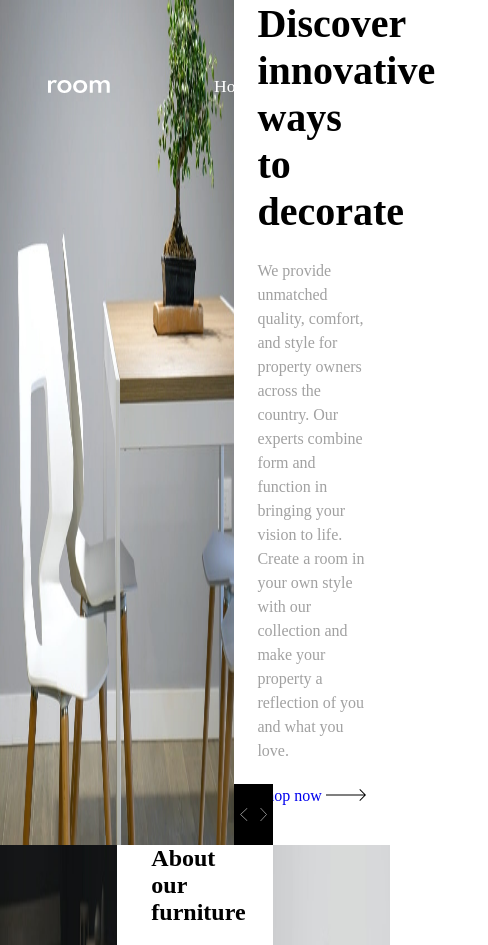
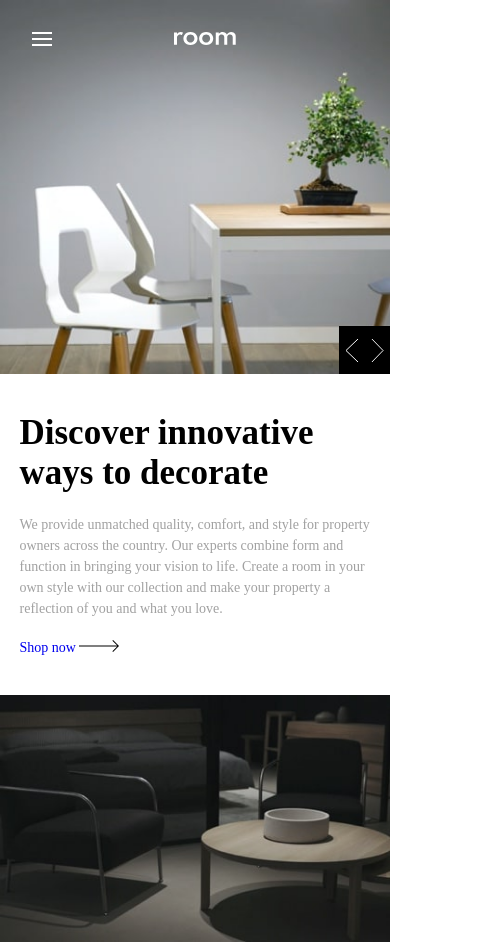
Before and after one commit to SaeM843/Room-Homepage, a website: page index.html in a window 390 px wide. Shown: the top 945 px of the page, 488 px wide, since content can reach past the window. Drawn offline with Linux system fonts and the light colour scheme.

Commit message:
update style for pc and mobile

```diff
--- a/index.html
+++ b/index.html
@@ -44,13 +44,7 @@
 
             <nav class="header__nav">
               <ul>
-                <!-- <li>
-                  <img
-                    class="header__close-icon"
-                    src="./images/icon-close.svg"
-                    alt="close-icon"
-                  />
-                </li> -->
+                <li class="close-li"><div class="close"></div></li>
                 <li><a href="#">Home</a></li>
                 <li><a href="#">Shop</a></li>
                 <li><a href="#">About</a></li>
--- a/main.js
+++ b/main.js
@@ -4,61 +4,61 @@ const sliderImgs = document.querySelectorAll(".slider__img");
 const sliderText = document.querySelectorAll(".slider__text");
 
 //Slider btns//
-const prevSlide = function () {
-  const currentImg = document.querySelector(".active-photo");
-  const currentText = document.querySelector(".active-text");
+// const prevSlide = function () {
+//   const currentImg = document.querySelector(".active-photo");
+//   const currentText = document.querySelector(".active-text");
 
-  currentImg.classList.remove("active-photo");
-  currentText.classList.remove("active-text");
+//   currentImg.classList.remove("active-photo");
+//   currentText.classList.remove("active-text");
 
-  if (
-    currentImg.previousElementSibling &&
-    currentImg.previousElementSibling.classList.contains("slider__img")
-  ) {
-    currentImg.previousElementSibling.classList.add("active-photo");
-    currentText.previousElementSibling.classList.add("active-text");
-  } else {
-    sliderImgs[sliderImgs.length - 1].classList.add("active-photo");
-    sliderText[sliderText.length - 1].classList.add("active-text");
-  }
-};
+//   if (
+//     currentImg.previousElementSibling &&
+//     currentImg.previousElementSibling.classList.contains("slider__img")
+//   ) {
+//     currentImg.previousElementSibling.classList.add("active-photo");
+//     currentText.previousElementSibling.classList.add("active-text");
+//   } else {
+//     sliderImgs[sliderImgs.length - 1].classList.add("active-photo");
+//     sliderText[sliderText.length - 1].classList.add("active-text");
+//   }
+// };
 
-const nextSlide = function () {
-  const currentImg = document.querySelector(".active-photo");
-  const currentText = document.querySelector(".active-text");
+// const nextSlide = function () {
+//   const currentImg = document.querySelector(".active-photo");
+//   const currentText = document.querySelector(".active-text");
 
-  currentImg.classList.remove("active-photo");
-  currentText.classList.remove("active-text");
+//   currentImg.classList.remove("active-photo");
+//   currentText.classList.remove("active-text");
 
-  if (
-    currentImg.nextElementSibling &&
-    currentImg.nextElementSibling.classList.contains("slider__img")
-  ) {
-    currentImg.nextElementSibling.classList.add("active-photo");
-    currentText.nextElementSibling.classList.add("active-text");
-  } else {
-    sliderImgs[0].classList.add("active-photo");
-    sliderText[0].classList.add("active-text");
-  }
-};
+//   if (
+//     currentImg.nextElementSibling &&
+//     currentImg.nextElementSibling.classList.contains("slider__img")
+//   ) {
+//     currentImg.nextElementSibling.classList.add("active-photo");
+//     currentText.nextElementSibling.classList.add("active-text");
+//   } else {
+//     sliderImgs[0].classList.add("active-photo");
+//     sliderText[0].classList.add("active-text");
+//   }
+// };
 
-prevBtn.addEventListener("click", prevSlide);
-nextBtn.addEventListener("click", nextSlide);
+// prevBtn.addEventListener("click", prevSlide);
+// nextBtn.addEventListener("click", nextSlide);
 
 //Navigation//
-const hamburger = document.querySelector(".header__hamburger--mobile");
-const closeIcon = document.querySelector(".header__close-icon");
+const hamburger = document.querySelector(".hamburger");
+const closeIcon = document.querySelector(".close-li");
 const nav = document.querySelector(".header__nav");
 const overlay = document.querySelector("#overlay");
 
 const openNav = function () {
   nav.classList.add("open");
-  overlay.classList.add("dark");
+  // overlay.classList.add("dark");
 };
 
 const closeNav = function () {
   nav.classList.remove("open");
-  overlay.classList.remove("dark");
+  // overlay.classList.remove("dark");
 };
 
 hamburger.addEventListener("click", openNav);
--- a/sass/config/_about.scss
+++ b/sass/config/_about.scss
@@ -12,6 +12,21 @@
 
 .section-2 {
   grid-column: span 4;
+
+  .section__text-wrapper {
+    @include mq(pc) {
+      padding-block: 30px;
+    }
+
+    @include mq(tab) {
+      padding-block: 50px;
+    }
+  }
+
+  .text-wrapper {
+    width: 90%;
+    padding-block: 10%;
+  }
 }
 // .about {
 //   @extend .container;
--- a/sass/config/_aside.scss
+++ b/sass/config/_aside.scss
@@ -10,6 +10,16 @@
 
   &__text {
     margin-bottom: 2.5rem;
+
+    @include mq(tab) {
+      margin-bottom: 0;
+      padding-block: 70px;
+    }
+  }
+
+  .text-wrapper {
+    width: 90%;
+    padding-block: 10%;
   }
 
   .text2,
@@ -22,6 +32,14 @@
     position: absolute;
     bottom: 0;
     display: flex;
+
+    @include mq(tab) {
+      width: 13vw;
+      height: 48px;
+      bottom: auto;
+      top: -48px;
+      right: 0;
+    }
 
     .btn {
       display: inline-flex;
--- a/sass/config/_base.scss
+++ b/sass/config/_base.scss
@@ -9,6 +9,12 @@
 // }
 
 // Utility class
+body {
+  @include mq(sp) {
+    font-size: 14px;
+  }
+}
+
 .grid-container {
   display: grid;
   grid-template-columns: repeat(10, 1fr);
--- /dev/null
+++ b/sass/config/_grid.scss
@@ -0,0 +1,7 @@
+@use "./mediaQuery" as *;
+
+.grid-container {
+  @include mq(tab) {
+    grid-template-columns: 1fr;
+  }
+}
--- a/sass/config/_main.scss
+++ b/sass/config/_main.scss
@@ -6,29 +6,15 @@
   grid-column: span 6;
 
   .slider {
-    width: 100%;
-    height: 100%;
-    &__img {
-      background-image: url("../../images/desktop-image-hero-1.jpg");
-      background-repeat: no-repeat;
-      background-size: cover;
-      width: 100%;
-      height: 100%;
-
-      &.active-photo {
-        opacity: 1;
+    &__img--desktop {
+      @include mq(pc) {
+        display: none;
+      }
     }
 
-      &:nth-child(1) {
-        background-image: url("../../images/desktop-image-hero-1.jpg");
-      }
-      &:nth-child(2) {
-        background-image: url("../../images/desktop-image-hero-2.jpg");
-        display: none;
-      }
-      &:nth-child(3) {
-        background-image: url("../../images/desktop-image-hero-3.jpg");
-        display: none;
+    &__img--mobile {
+      @include mq(pc) {
+        display: block;
       }
     }
   }
@@ -39,20 +25,84 @@
     top: 3rem;
     left: 3rem;
 
+    @include mq(sp) {
+      width: 100%;
+      top: 2rem;
+      left: 0;
+      padding-inline: 2rem;
+    }
+
     &__wrapper {
       display: flex;
       align-items: center;
       gap: 4rem;
 
+      @include mq(sp) {
+        gap: 0;
+      }
+
       .hamburger {
         display: none;
+
+        @include mq(sp) {
+          display: block;
         }
       }
 
-    &__nav ul {
+      .logo {
+        @include mq(sp) {
+          margin-inline: auto;
+        }
+      }
+    }
+
+    &__nav {
+      @include mq(sp) {
+        position: fixed;
+        width: max-content;
+        width: 100%;
+        background-color: white;
+        top: 0;
+        left: 0;
+
+        max-height: 0;
+        overflow: hidden;
+        transition: max-height 0.4s linear 0.25s;
+
+        &.open {
+          max-height: 10rem;
+          overflow: hidden;
+          transition: max-height 0.4s linear;
+        }
+
+        &::before {
+          content: "";
+          background-color: var.$very-dark-gray;
+          position: fixed;
+          inset: 0;
+          z-index: -1;
+          opacity: 0.65;
+
+          max-height: 0;
+          transition: 0.5s linear;
+        }
+
+        &.open::before {
+          max-height: 100vmax;
+          transition: 0.5s linear 0.1s;
+        }
+      }
+      ul {
         list-style-type: none;
         display: flex;
         gap: 2rem;
+
+        @include mq(sp) {
+          justify-content: flex-end;
+          align-items: center;
+          padding: 1.5rem 5%;
+          background-color: white;
+        }
 
         a {
           display: block;
@@ -61,6 +111,10 @@
           font-size: 1.1em;
           font-weight: 500;
           position: relative;
+
+          @include mq(sp) {
+            color: var.$black;
+          }
 
           &::after {
             content: "";
@@ -76,6 +130,21 @@
 
           &:hover::after {
             width: calc(70% - 20px);
+          }
+        }
+
+        .close-li {
+          @include mq(sp) {
+            margin-inline: auto;
+
+            .close {
+              background-image: url("../../images/icon-close.svg");
+              width: 15px;
+              background-repeat: no-repeat;
+              background-size: contain;
+              aspect-ratio: 1;
+            }
+          }
         }
       }
     }
--- a/sass/config/_mediaQuery.scss
+++ b/sass/config/_mediaQuery.scss
@@ -1,6 +1,6 @@
 $breakpoint: (
-  sp: "screen and (max-width: 480px)",
-  tab: "screen and (max-width: 840px)",
+  sp: "screen and (max-width: 595px)",
+  tab: "screen and (max-width: 960px)",
   pc: "screen and (max-width: 1200px)",
 );
 
--- a/sass/style.scss
+++ b/sass/style.scss
@@ -7,3 +7,4 @@
 @use "./config/main";
 @use "./config/aside";
 @use "./config/about";
+@use "./config/grid";
```
Also changed, not shown: css/style.css, 1 other file. Lines whose indentation alone changed are shown as unchanged.
